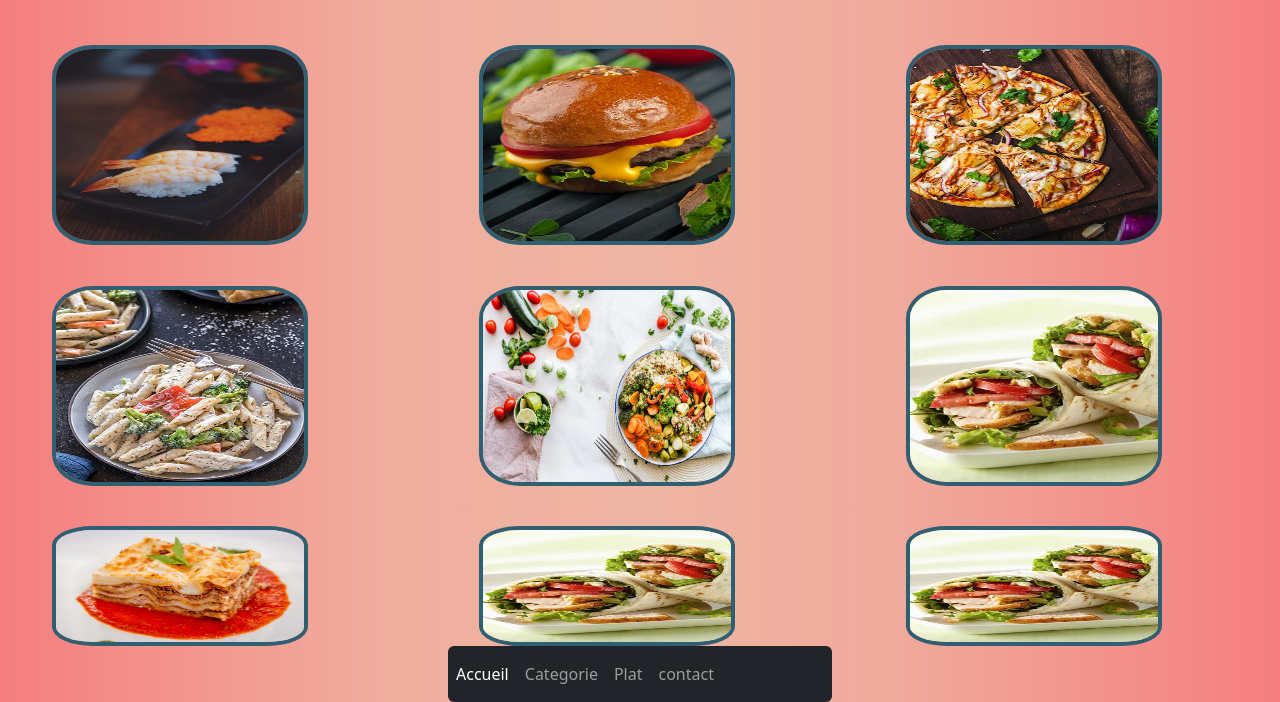
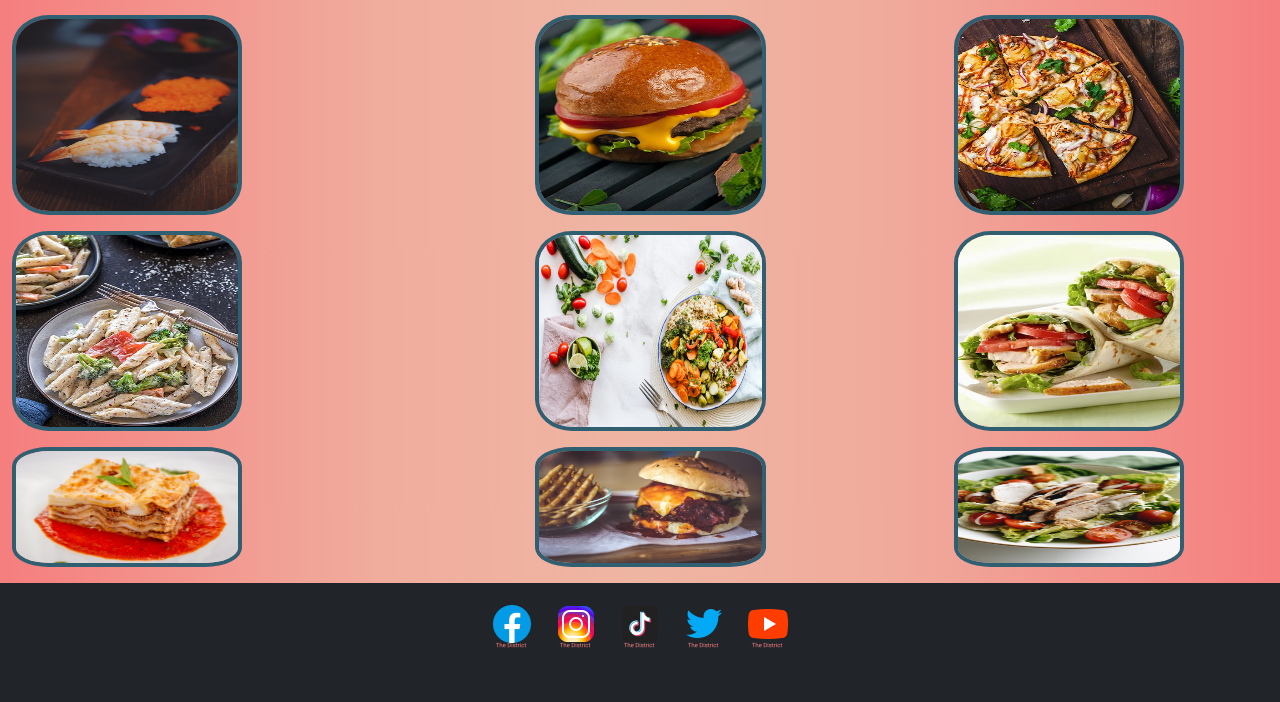
Before and after one commit to SjSlayde/the-district, a PHP site: page / in a window 1280 px wide. Shown: the part 257-959 px from the top of the page. After the commit the page ends 905 px from the top, so only its background shows below. Run offline with PHP 8.4, Linux system fonts and the light colour scheme; some libraries are stand-ins or nearby versions.

Commit message:
index 99%

```diff
--- a/css/index.css
+++ b/css/index.css
@@ -1,8 +1,9 @@
+
 #parent {
 
     display: grid;
     grid-template-columns: repeat(5, 1fr);/*horizontal*/
-    grid-template-rows: 0.3fr 0.5fr  0,6fr ;/*vertical*/
+    grid-template-rows: 0.5fr  0,6fr ;/*vertical*/
     grid-column-gap: 0px;
     grid-row-gap: 0px;
     }
@@ -11,30 +12,30 @@
         background: rgb(245,126,126);
         background: linear-gradient(90deg, rgba(245,126,126,1) 0%, rgba(240,173,158,1) 30%, rgba(239,181,163,1) 50%, rgba(240,170,156,1) 70%, rgba(245,126,126,1) 100%);
     }
-    #banniere { width: 100vw;
+    #banniere {
         grid-area: 2 / 1 / 3 / 6; }
     #recherche { grid-area: 2 / 3 / 3 / 4;
-                margin-top: 50%; }
+                margin-top: 10vw; }
 
-    .imagecat{
+    .imagecat {
+        padding: 0;
         border-radius: 16%;
         border: 4px solid #315F72;
-        width: 20vw;
+        width: 18vw;
         height: 25vh;
     }
-    img{
-        margin-top: 10%;
-        margin-left: 10%;
-    }
-    .imageplat{
+
+    .imageplat {
+        padding: 0;
         border-radius: 16%;
         border: 4px solid #315F72;
-        width: 20vw;
+        width: 18vw;
         height: 15vh;
     }
 
     #video {
-        object-fit: cover;
+        width: 100%;
+        object-fit: fill;
         left: 0;
         right: 0;
         top: 0;
@@ -43,7 +44,26 @@
     }
 
     #navbot{
-        display: flex;
-        width: 30vw;
-        margin-left: 35vw;
+        width: 100vw;
+        background-color: #315F72;
     }
+
+    @media screen and (max-width: 926px)
+{
+    .imagecat{
+        width: 50vw;
+    }
+    .imageplat{
+        width: 50vw;
+    }
+}
+
+@media screen and (max-width: 768px)
+{
+    .imagecat{
+        width: 100vw;
+    }
+    .imageplat{
+        width: 100vw;
+    }
+}
--- a/index.html
+++ b/index.html
@@ -9,10 +9,9 @@
     <link rel="stylesheet" href="css/index.css">
 </head>
 <body>
-    <div id="parent">
     <header id="navbar">
         <nav class="navbar navbar-expand-sm bg-dark navbar-dark fixed-top">
-                <a class="navbar-brand" href="#">The district</a>
+            <a class="navbar-brand" href="#"><img src="img/the_district_brand/logo_transparent.png" width="30" class="d-inline-block align-text-top" alt="navicon"></a>
 
             <button class="navbar-toggler" type="button" data-bs-toggle="collapse"
             data-bs-target="#collapsibleNavbar">
@@ -37,9 +36,9 @@
         </div>
     </nav>
 </header>
-    <div id="banniere">
-        <video id="video" class="" style="width: 100vmax; height: 20vmax;" playsinline autoplay loop>
-            <source src="img\video\stock-footage-vegetables-flying-into-the-pan-in-slow-motion-onions-broccoli-mushrooms-champignons-tomatoes.webm" type="video/webm" />
+    <div id="parent">
+        <div id="banniere" class="row g-0">
+                <video id="video" class="" src="img/video/stock-footage-vegetables-flying-into-the-pan-in-slow-motion-onions-broccoli-mushrooms-champignons-tomatoes.webm" type="video/webm" style="width: 100vmax; height: 20vmax;" playsinline autoplay loop ></video>
         </div>
         <div id="recherche" class="">
             <form class="d-none d-sm-flex col-12" role="search">
@@ -51,58 +50,62 @@
         </div>
     </div>
         <div class="container-fluid">
-    <div class="row">
-            <div class="col-4">
+            <div class="row g-0 mt-3">
+                <div class="col-12 col-sm-6 col-xl-5">
                     <img class="imagecat img-fluid" src="img/category/asian_food_cat.jpg" alt="sushi">
                 </div>
-            <div class="col-4">
+                <div class="col-12 col-sm-6 col-xl-4">
                     <img class="imagecat img-fluid" src="img/category/burger_cat.jpg" alt="burger">
                 </div>
-            <div class="col-4">
+                <div class="col-12 col-sm-6 col-xl-3">
                     <img class="imagecat img-fluid" src="img/category/pizza_cat.jpg" alt="pizza">
                 </div>
-            <div class="col-4">
+            </div>
+            <div class="row g-0 mt-3">
+                <div class="col-12 col-sm-6 col-xl-5">
                     <img class="imagecat img-fluid" src="img/category/pasta_cat.jpg" alt="pasta">
                 </div>
-            <div class="col-4">
+                <div class="col-12 col-sm-6 col-xl-4">
                     <img class="imagecat img-fluid" src="img/category/veggie_cat.jpg" alt="veggie">
                 </div>
-            <div class="col-4">
+                <div class="col-12 col-sm-6 col-xl-3">
                     <img class="imagecat img-fluid" src="img/category/wrap_cat.jpg" alt="wrap">
                 </div>
-            <div class="col-4">
+            </div>
+            <div class="row g-0 mt-3">
+                <div class="col-12 col-sm-6 col-xl-5">
                     <img class="imageplat img-fluid" src="img/food/lasagnes_viande.jpg" alt="lasagnes_plat">
                 </div>
-            <div class="col-4">
-                <img class="imageplat img-fluid" src="img/category/wrap_cat.jpg" alt="wrap">
+                <div class="col-12 col-sm-6 col-xl-4">
+                    <img class="imageplat img-fluid" src="img/food/cheesburger.jpg" alt="wrap">
                 </div>
-            <div class="col-4">
-                <img class="imageplat img-fluid" src="img/category/wrap_cat.jpg" alt="wrap">
+                <div class="col-12 d-sm-none d-xl-flex col-xl-3">
+                    <img class="imageplat img-fluid" src="img/food/cesar_salad.jpg" alt="wrap">
                 </div>
-        </div>
-            <div id="social">
-
             </div>
             </div>
         <footer>
-            <nav id="navbot"class="navbar navbar-expand-sm bg-dark navbar-dark rounded">
-
-            </button>
-            <div class="collapse navbar-collapse col-8" id="collapsibleNavbar">
-                <ul class="navbar-nav">
+            <nav id="navbot" class="navbar navbar-expand-sm bg-dark navbar-dark mt-3">
+                <div class="collapse navbar-collapse">
+                    <div class="container">
+                        <ul class="navbar-nav justify-content-center mx-xl-2">
                             <li class="nav-item">
-                        <a class="nav-link active" href="#" title="Accueil">Accueil</a>
+                                <a class="nav-link active" href="#" title="Accueil"><img src="img/social_media/icons8-facebook-48.png" class="d-inline-block align-text-top" alt="navinsta"></a>
                             </li>
                             <li class="nav-item">
-                        <a class="nav-link" href="#" title="Categorie">Categorie</a>
+                                <a class="nav-link" href="#" title="Categorie"><img src="img/social_media/icons8-instagram-48.png" class="d-inline-block align-text-top" alt="navfb"></a>
                             </li>
                             <li class="nav-item">
-                        <a class="nav-link" href="#" title="Plat">Plat</a>
+                                <a class="nav-link" href="#" title="Plat"><img src="img/social_media/icons8-tiktok-48.png" class="d-inline-block align-text-top" alt="navtt"></a>
                             </li>
                             <li class="nav-item">
-                        <a class="nav-link" href="#" title="contact">contact</a>
+                                <a class="nav-link" href="#" title="contact"><img src="img/social_media/icons8-twitter-48.png" class="d-inline-block align-text-top" alt="navx"></a>
+                            </li>
+                            <li class="nav-item">
+                                <a class="nav-link" href="#" title="contact"><img src="img/social_media/icons8-youtube-48.png" class="d-inline-block align-text-top" alt="navyt"></a>
                             </li>
                         </ul>
+                    </div>
                 </div>
             </nav>
         </footer>
```
Also changed, not shown: img/social_media/icons8-facebook-48.png (added), img/social_media/icons8-instagram-48.png (added), img/social_media/icons8-tiktok-48.png (added), img/social_media/icons8-twitter-48.png (added), img/social_media/icons8-youtube-48.png (added), 5 other files. Lines whose indentation alone changed are shown as unchanged.
